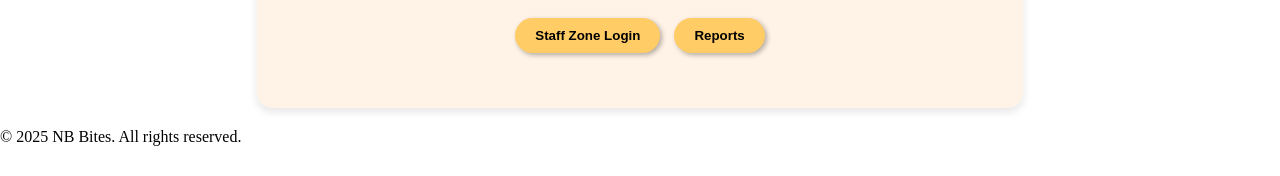
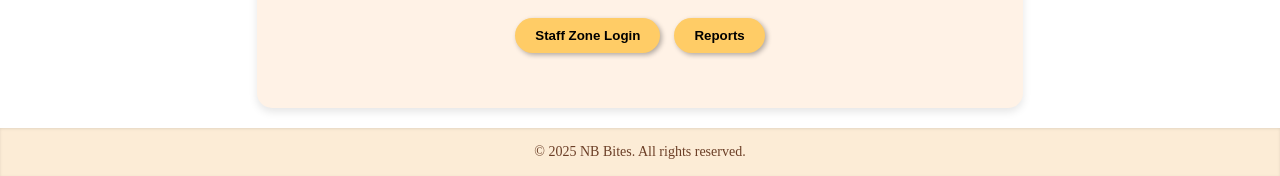
Before and after one commit to Noratonsing/cloud-kitchen-management, a plain HTML site: page index.html in a window 1280 px wide. Shown: the part 2164-2340 px from the top of the page. Before the commit the page ends 2310 px from the top, so only its background shows below. Drawn offline with Linux system fonts and the light colour scheme.

Commit message:
Updated: Footer Section

```diff
--- a/index.html
+++ b/index.html
@@ -57,7 +57,7 @@
   </div>
 
     <!-- Footer Section (Optional, but good practice) -->
-  <footer class="bg-[#fcecd6] p-4 text-center text-[#6b3e26] text-sm mt-auto shadow-inner">
+  <footer>
     &copy; 2025 NB Bites. All rights reserved.
   </footer>
 
--- a/style.css
+++ b/style.css
@@ -104,3 +104,14 @@ header {
   transform: scale(1.1);
   box-shadow: 0 10px 20px rgba(0, 0, 0, 0.2);
 }
+
+/* Footer Styles */
+    footer {
+      background-color: #fcecd6; /* light cream background */
+      padding: 1rem; /* 16px padding */
+      text-align: center; /* center text */
+      color: #6b3e26; /* dark brown text */
+      font-size: 0.875rem; /* small text size (14px) */
+      margin-top: auto; /* pushes footer to bottom if using flex layout */
+      box-shadow: inset 0 1px 3px rgba(0,0,0,0.1); /* inner shadow for depth */
+    }
```
